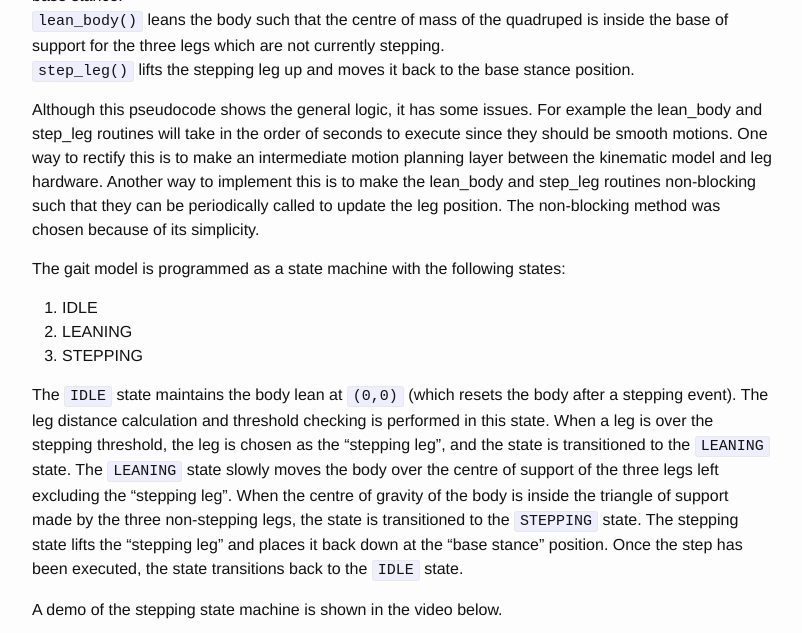
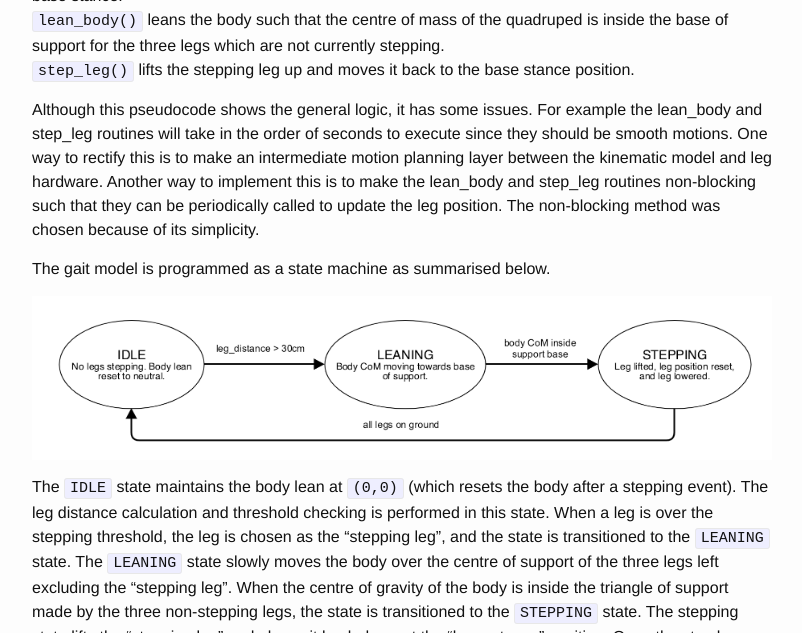
Before and after one commit to JoshuaRiddell/joshuariddell.github.io, a Jekyll site: the page built from _posts/2019-1-28-micropython-quadruped.markdown, in a window 1280 px wide and 900 px high, scrolled down 2589 px, cut to the strip 0-633 px from the top of the window. Shown: the whole strip, without its empty margins (238-1040 px from the left). Built offline with Jekyll 4.4.1, drawn with Linux system fonts in a browser that asks for light colours.

Commit message:
Add state machine diagram for quadruped

```diff
--- a/_posts/2019-1-28-micropython-quadruped.markdown
+++ b/_posts/2019-1-28-micropython-quadruped.markdown
@@ -73,11 +73,9 @@ while true
 
 Although this pseudocode shows the general logic, it has some issues. For example the lean_body and step_leg routines will take in the order of seconds to execute since they should be smooth motions. One way to rectify this is to make an intermediate motion planning layer between the kinematic model and leg hardware. Another way to implement this is to make the lean_body and step_leg routines non-blocking such that they can be periodically called to update the leg position. The non-blocking method was chosen because of its simplicity.
 
-The gait model is programmed as a state machine with the following states:
+The gait model is programmed as a state machine as summarised below.
 
-1. IDLE
-2. LEANING
-3. STEPPING
+![state-machine](/assets/micropython-quadruped/state_machine.png)
 
 The `IDLE` state maintains the body lean at `(0,0)` (which resets the body after a stepping event). The leg distance calculation and threshold checking is performed in this state. When a leg is over the stepping threshold, the leg is chosen as the "stepping leg", and the state is transitioned to the `LEANING` state. The `LEANING` state slowly moves the body over the centre of support of the three legs left excluding the "stepping leg". When the centre of gravity of the body is inside the triangle of support made by the three non-stepping legs, the state is transitioned to the `STEPPING` state. The stepping state lifts the "stepping leg" and places it back down at the "base stance" position. Once the step has been executed, the state transitions back to the `IDLE` state.
 
```
Also changed, not shown: assets/micropython-quadruped/state_machine.png (added).
